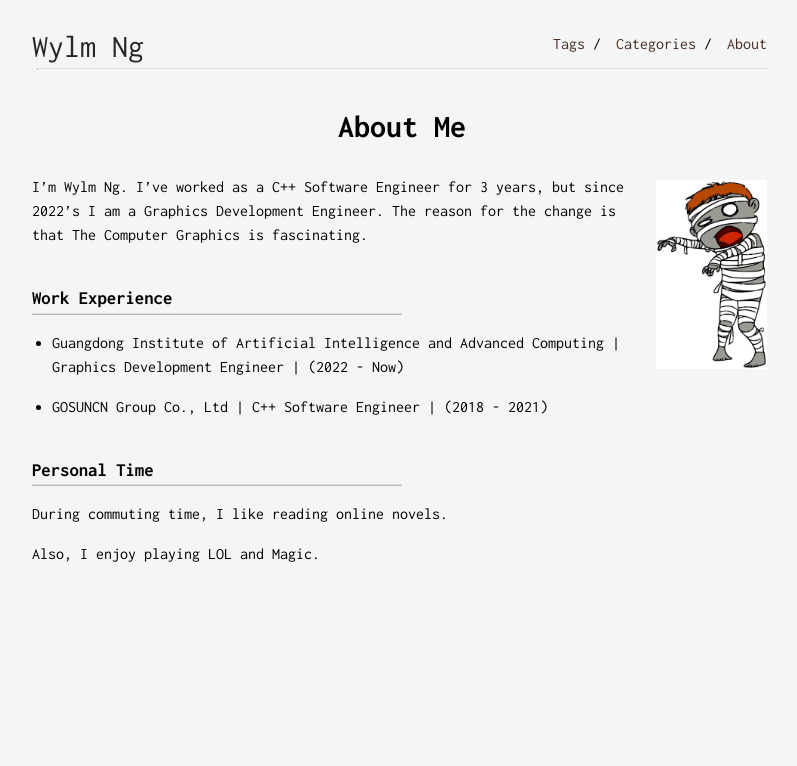
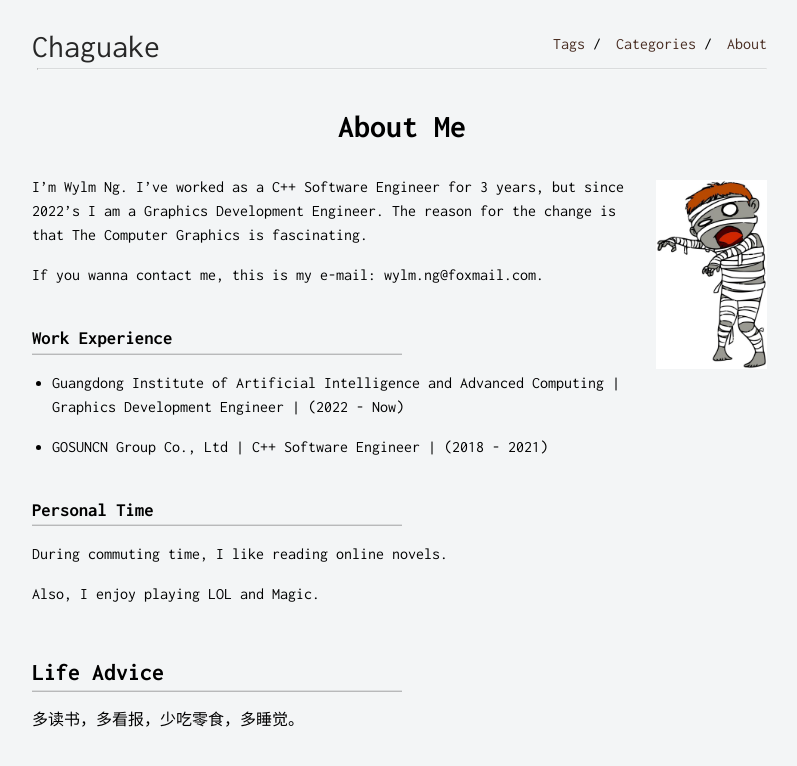
Before and after one commit to chaguake/chaguake.github.io, a Jekyll site: the page built from about.md, in a window 1280 px wide. Shown: the top 766 px of the page, without its empty margins (238-1035 px from the left). Built offline with Jekyll 4.4.1, drawn with Linux system fonts in a browser that asks for light colours.

Commit message:
update something

```diff
--- a/_config.yml
+++ b/_config.yml
@@ -1,5 +1,5 @@
-title: Wylm Ng
-author: 茶瓜客
+title: Chaguake
+author: Wylm Ng
 subtitle: 解衣又作茶瓜客，倚槛同看烟雨峰
 
 url: "https://www.chaguake.com"
--- a/about.md
+++ b/about.md
@@ -6,6 +6,8 @@ title: About Me
 <img class="profile-picture" src="{{site.baseurl}}/{{site.profile-picture}}">
 
 I'm Wylm Ng. I've worked as a C++ Software Engineer for 3 years, but since 2022's I am a Graphics Development Engineer. The reason for the change is that  The Computer Graphics is fascinating.
+
+If you wanna contact me, this is my e-mail: wylm.ng@foxmail.com.
 
 ### Work Experience
 
@@ -18,3 +20,7 @@ I'm Wylm Ng. I've worked as a C++ Software Engineer for 3 years, but since 2022'
 During commuting time, I like reading online novels.
 
 Also, I enjoy playing LOL and Magic.
+
+## Life Advice
+
+多读书，多看报，少吃零食，多睡觉。
```
